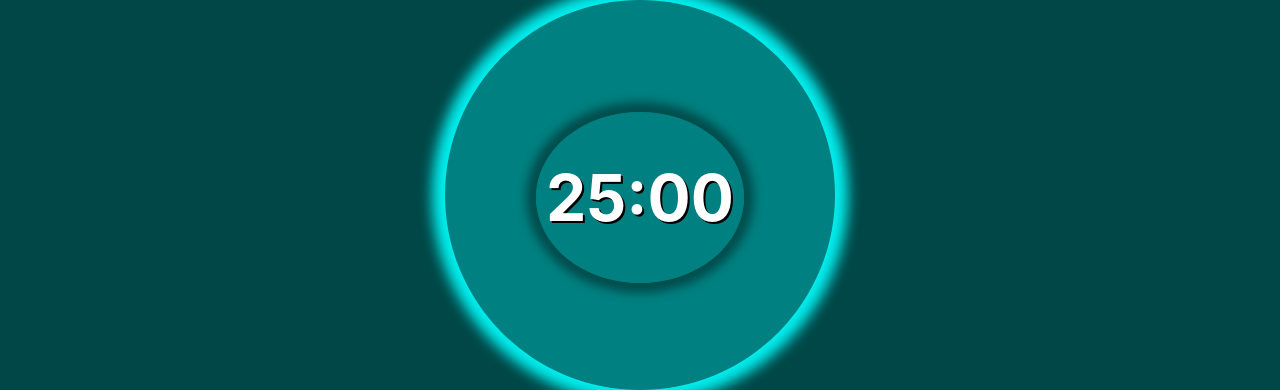
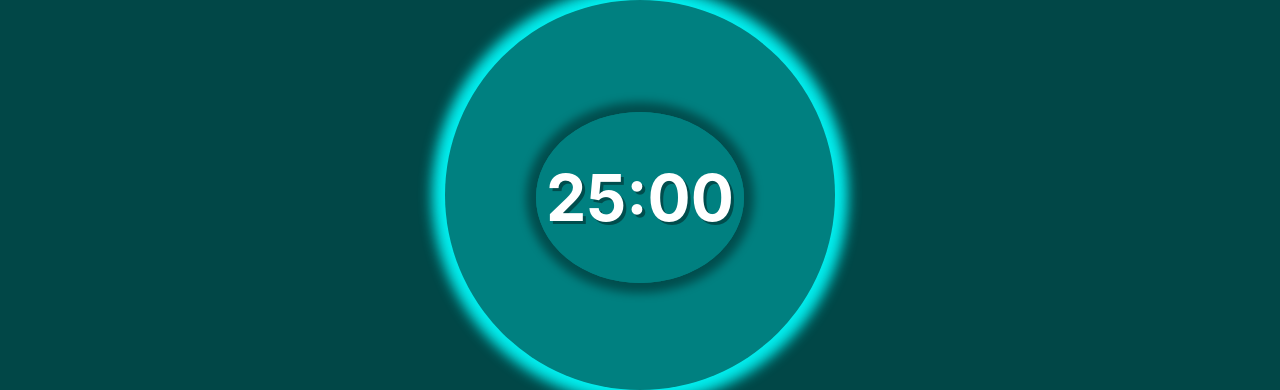
Before and after one commit to MikeDeGan/FCC-Pomodoro, a React (Create React App) app: page / in a window 1280 px wide. Shown: the part 196-586 px from the top of the page. Built offline with nearby package versions, Linux system fonts and the light colour scheme.

Commit message:
text-shadow

```diff
--- a/src/App.scss
+++ b/src/App.scss
@@ -86,7 +86,7 @@ path:hover {
   background-color: teal;
   font-size: 4em;
   font-weight: bold;
-  text-shadow: 2px 2px black;
+  text-shadow: 3px 3px rgba(0, 0, 0, 0.4);
 
   // box-shadow: 0px 0px 50px 50px rgba(0, 0, 0, 0.4);
   box-shadow: 0px 0px 10px 10px rgba(0, 0, 0, 0.4);
```
Also changed, not shown: src/App.js (line endings or trailing spaces).
